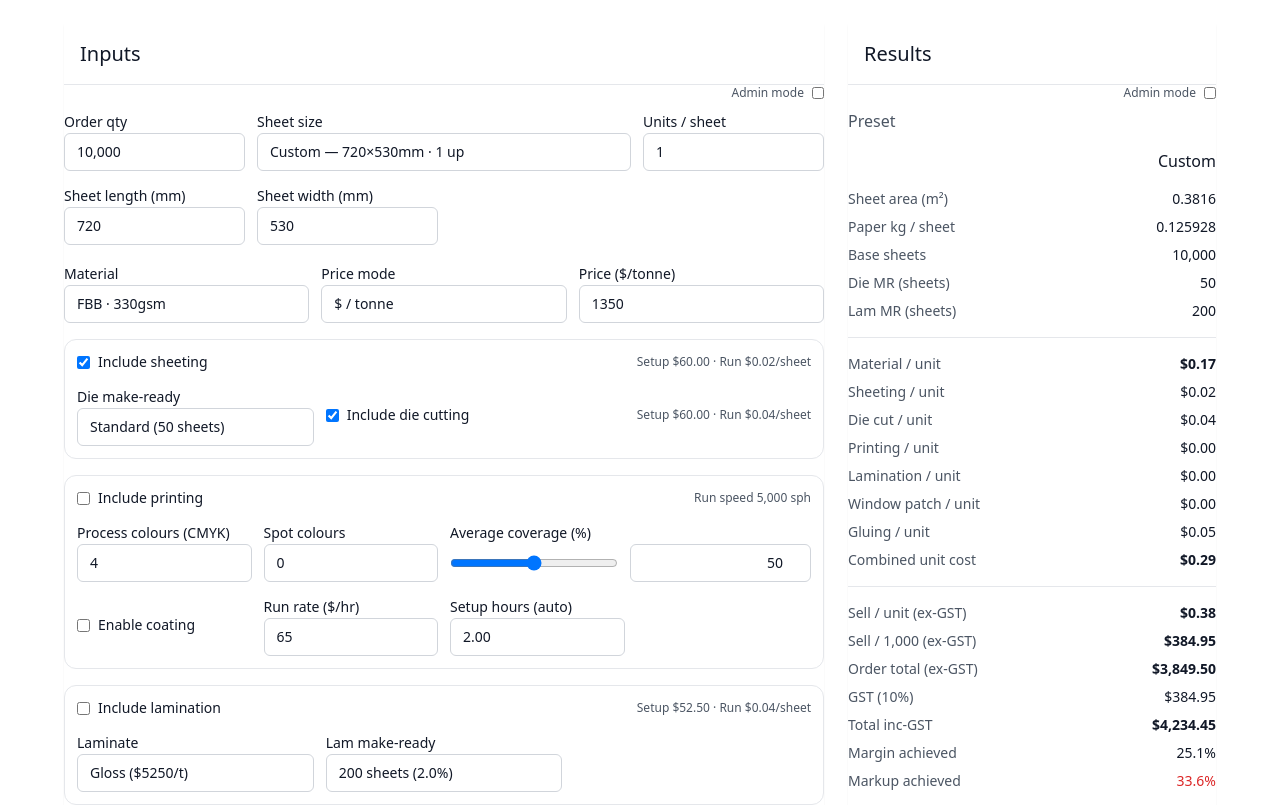
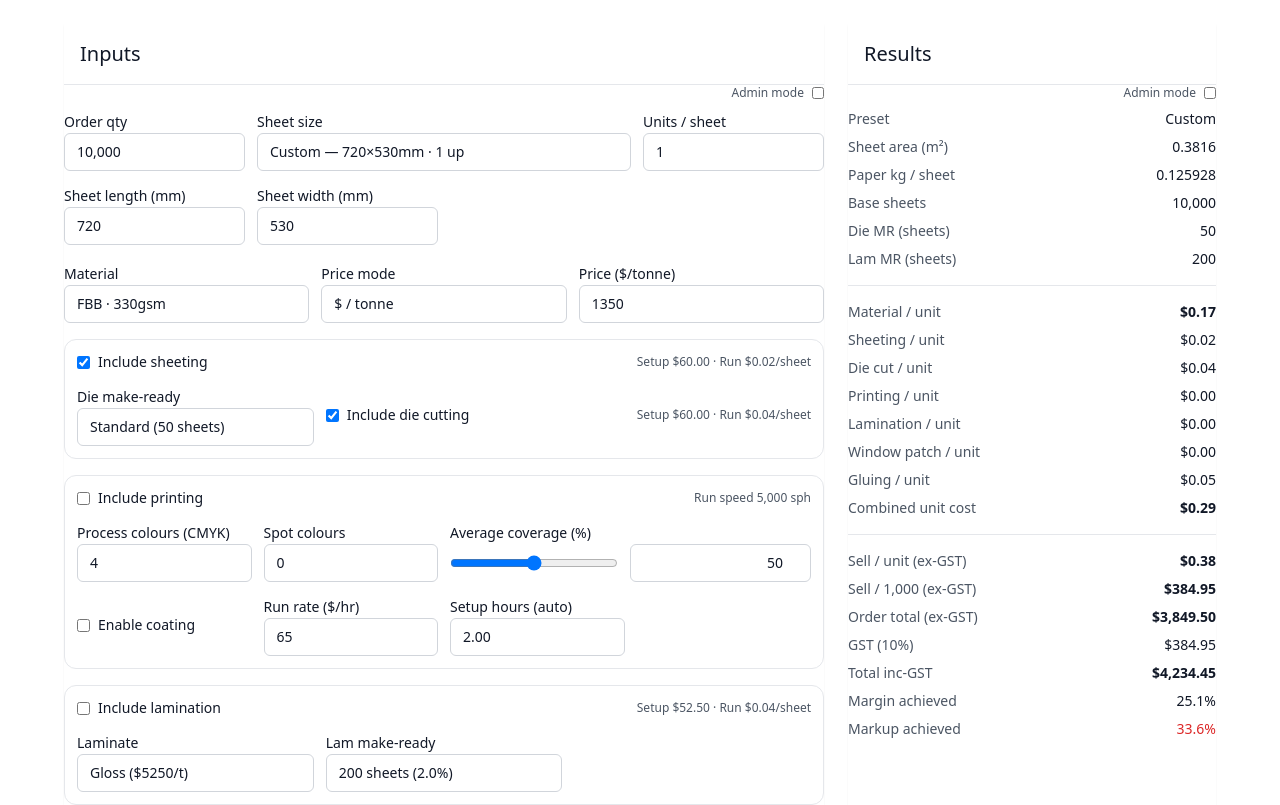
Before and after one commit to JohnTapalla/Estimator-v1, a React (Vite) app: page / in a window 1280 px wide. Shown: the top 805 px of the page. Built offline with nearby package versions, Linux system fonts and the light colour scheme.

Commit message:
Update App.tsx

```diff
--- a/src/App.tsx
+++ b/src/App.tsx
@@ -493,8 +493,8 @@ export default function App(){
               <input id="adminMode" type="checkbox" className="h-3 w-3" checked={admin} onChange={(e)=>setAdmin(e.target.checked)} />
             </div>
 
-            <div className="text-gray-600">Preset</div>
-            <div className="text-right font-medium">{sizeName}</div><div className="grid grid-cols-2 gap-2 text-sm">
+            <div className="grid grid-cols-2 gap-2 text-sm">
+              <div className="text-gray-600">Preset</div><div className="text-right font-medium">{sizeName}</div>
               <div className="text-gray-600">Sheet area (m²)</div><div className="text-right font-medium">{a? a.toFixed(4):'—'}</div>
               <div className="text-gray-600">Paper kg / sheet</div><div className="text-right font-medium">{paperKgPerSheet? paperKgPerSheet.toFixed(6):'—'}</div>
               <div className="text-gray-600">Base sheets</div><div className="text-right font-medium">{baseSheets.toLocaleString()}</div>
```
